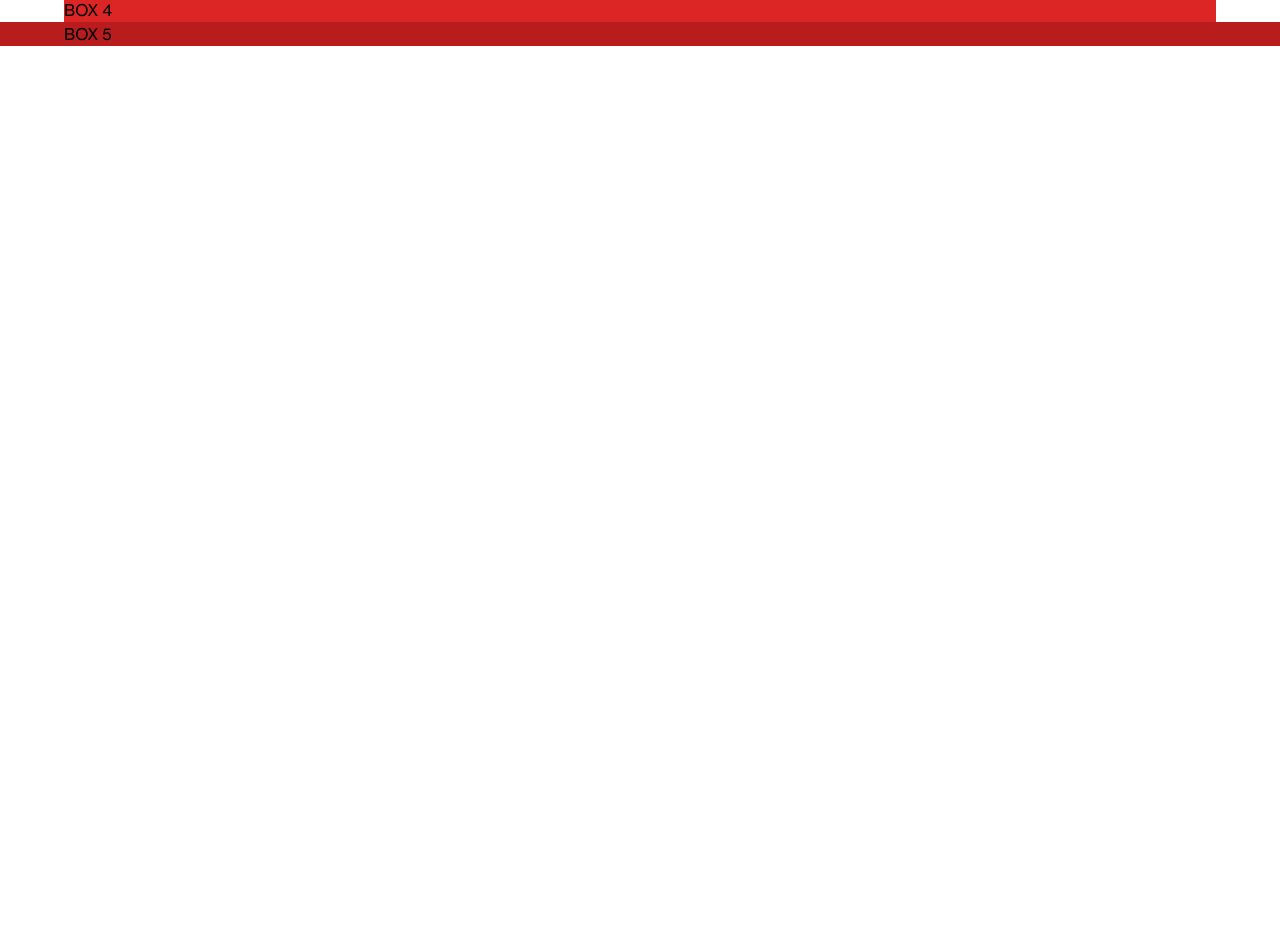
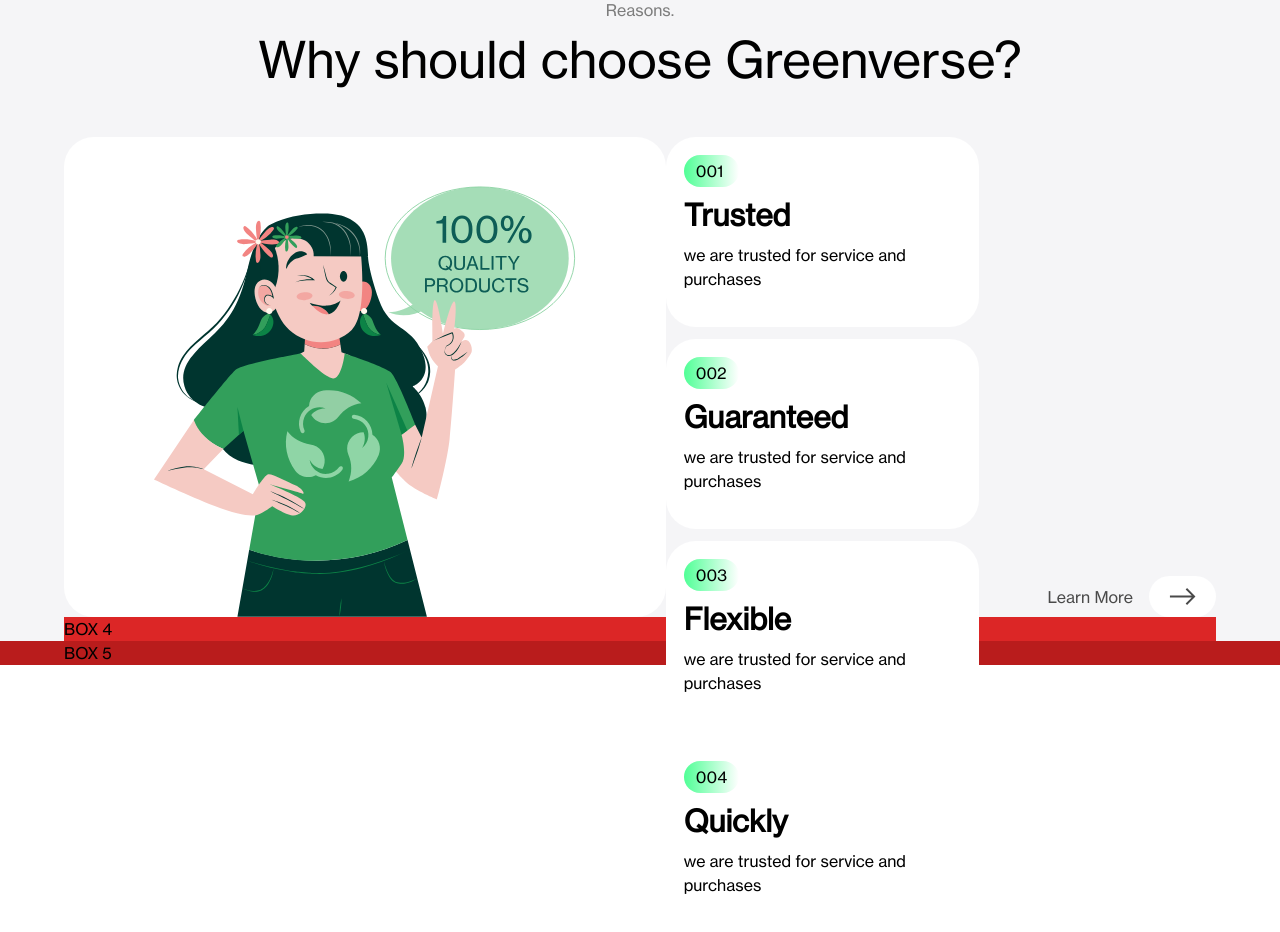
Before and after one commit to aryadira/greenverse, a React (Vite) app: page / in a window 1280 px wide. Shown: the part 660-1592 px from the top of the page. Before the commit the page ends 800 px from the top, so only its background shows below. Built offline with nearby package versions, Linux system fonts and the light colour scheme; the HTML template or start-up script is replaced by a standard one.

Commit message:
Section Benefit Update

```diff
--- a/src/components/sections/SectionBenefit.jsx
+++ b/src/components/sections/SectionBenefit.jsx
@@ -1,16 +1,50 @@
 import React from 'react';
-
+import { landingImg2, arrow } from "../../assets/img/";
 
 const sectionBenefit = () => {
   return (
-    <div className="wrapper mt-28">
-        <div className="left-img">
+    <>
+    <div className='wrapper mt-28'>
+      <div className="title text-center">
+        <p className='text-[#7D7D7D]'>Reasons.</p>
+        <h1 className='text-[50px]'>Why should choose Greenverse?</h1>
+      </div>
+      <div className="container flex mt-10 justify-between items-start w-full h-[60vh]">
+          <div className='bg-white w-[630px] h-full relative flex justify-center rounded-[30px]'>
+              <img src={landingImg2} alt="" className="w-[70%] absolute bottom-0" />
+          </div>
+          <div className="relative container-right h-full w-[50%]">
+            <div className="right-benefit gap-3 flex flex-wrap">
+                <div className="card w-[313px] h-[190px] p-2 bg-white rounded-[30px]">
+                    <p className='my-[10px] mx-[10px] bg-gradient-to-r from-[#50FF96] to-white w-[55px] py-[4px] px-[12px] rounded-full'>001</p>
+                    <h3 className='my-[10px] mx-[10px] text-3xl font-bold'>Trusted</h3>
+                    <p className='my-[10px] mx-[10px]'>we are trusted for service and purchases </p>
+                </div>
+                <div className="card w-[313px] h-[190px] p-2 bg-white rounded-[30px]">
+                    <p className='my-[10px] mx-[10px] bg-gradient-to-r from-[#50FF96] to-white w-[55px] py-[4px] px-[12px] rounded-full'>002</p>
+                    <h3 className='my-[10px] mx-[10px] text-3xl font-bold'>Guaranteed</h3>
+                    <p className='my-[10px] mx-[10px]'>we are trusted for service and purchases </p>
+                </div>
+                <div className="card w-[313px] h-[190px] p-2 bg-white rounded-[30px]">
+                    <p className='my-[10px] mx-[10px] bg-gradient-to-r from-[#50FF96] to-white w-[55px] py-[4px] px-[12px] rounded-full'>003</p>
+                    <h3 className='my-[10px] mx-[10px] text-3xl font-bold'>Flexible</h3>
+                    <p className='my-[10px] mx-[10px]'>we are trusted for service and purchases </p>
+                </div>
+                <div className="card w-[313px] h-[190px] p-2 bg-white rounded-[30px]">
+                    <p className='my-[10px] mx-[10px] bg-gradient-to-r from-[#50FF96] to-white w-[55px] py-[4px] px-[12px] rounded-full'>004</p>
+                    <h3 className='my-[10px] mx-[10px] text-3xl font-bold'>Quickly</h3>
+                    <p className='my-[10px] mx-[10px]'>we are trusted for service and purchases </p>
+                </div>
+            </div>
+            <div className="btn-right absolute bottom-0 right-0 flex items-center">
+              <p className='mr-4 text-[#4A4A4A]'>Learn More</p>
+              <img src={arrow} alt="" className='bg-white py-3 px-5 rounded-full'/>
+            </div>
+          </div>
+      </div>
+    </div>
 
-        </div>
-        <div className="right-benefit">
-
-        </div>
-    </div>
+    </>
   )
 }
 
--- a/src/pages/LandingPage.jsx
+++ b/src/pages/LandingPage.jsx
@@ -3,14 +3,14 @@
 
 const LandingPage = () => {
   return (
-    <div className="landing-page">
-      <SpacingLayout className="bg-[#F5F5F7]">
+    <div className="landing-page bg-[#F5F5F7]">
+      <SpacingLayout>
         <BoxContainer>
           <SectionLanding />
         </BoxContainer>
       </SpacingLayout>
-      <div className="box-3 bg-red-500">
-        <SpacingLayout className="bg-green-300">
+      <div>
+        <SpacingLayout>
           <BoxContainer>
             <SectionBenefit />
           </BoxContainer>
```
Also changed, not shown: src/assets/img/arrow.svg, src/assets/img/landing-img2.svg.
